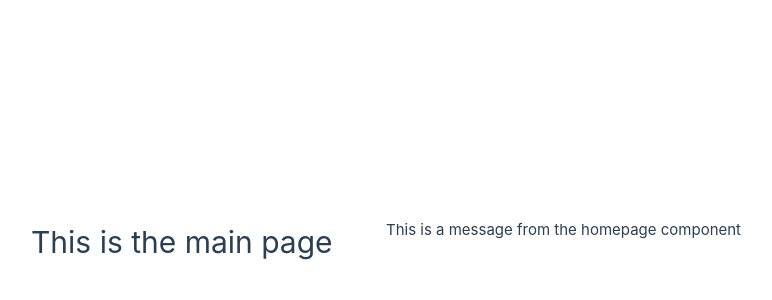
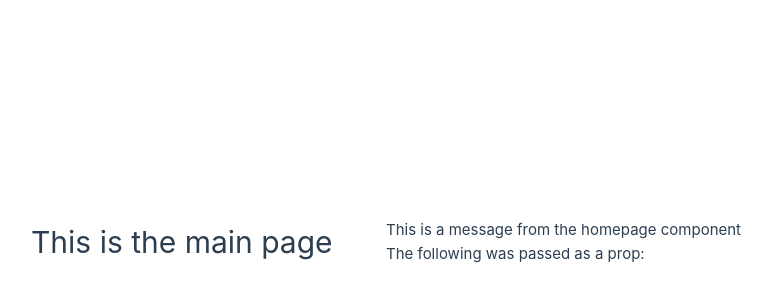
Before and after one commit to shariff-b/family-tree, a Vue app: page / in a window 1280 px wide. Shown: the part 158-458 px from the top of the page, without its empty margins (254-1026 px from the left). Built offline with nearby package versions, Linux system fonts and the light colour scheme.

Commit message:
chore: established prop for homepage component

```diff
--- a/src/components/HomePage.vue
+++ b/src/components/HomePage.vue
@@ -1,6 +1,10 @@
 <script setup lang="ts">
+const props = defineProps<{
+  displayString: string
+}>();
 </script>
 
 <template>
   <p>This is a message from the homepage component</p>
+  <p>The following was passed as a prop: {{ props.displayString }}</p>
 </template>
```
Also changed, not shown: 1 other file (tests, documents, lock files or other folders).
